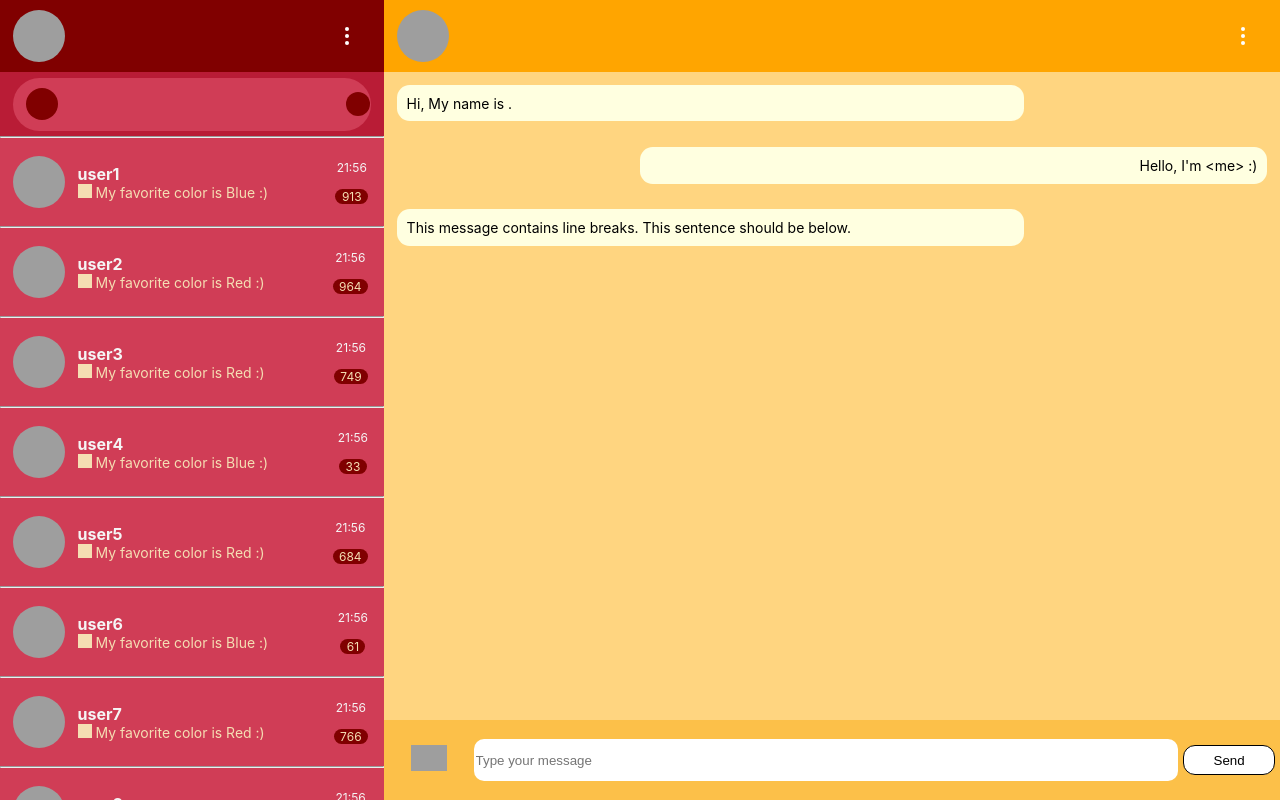
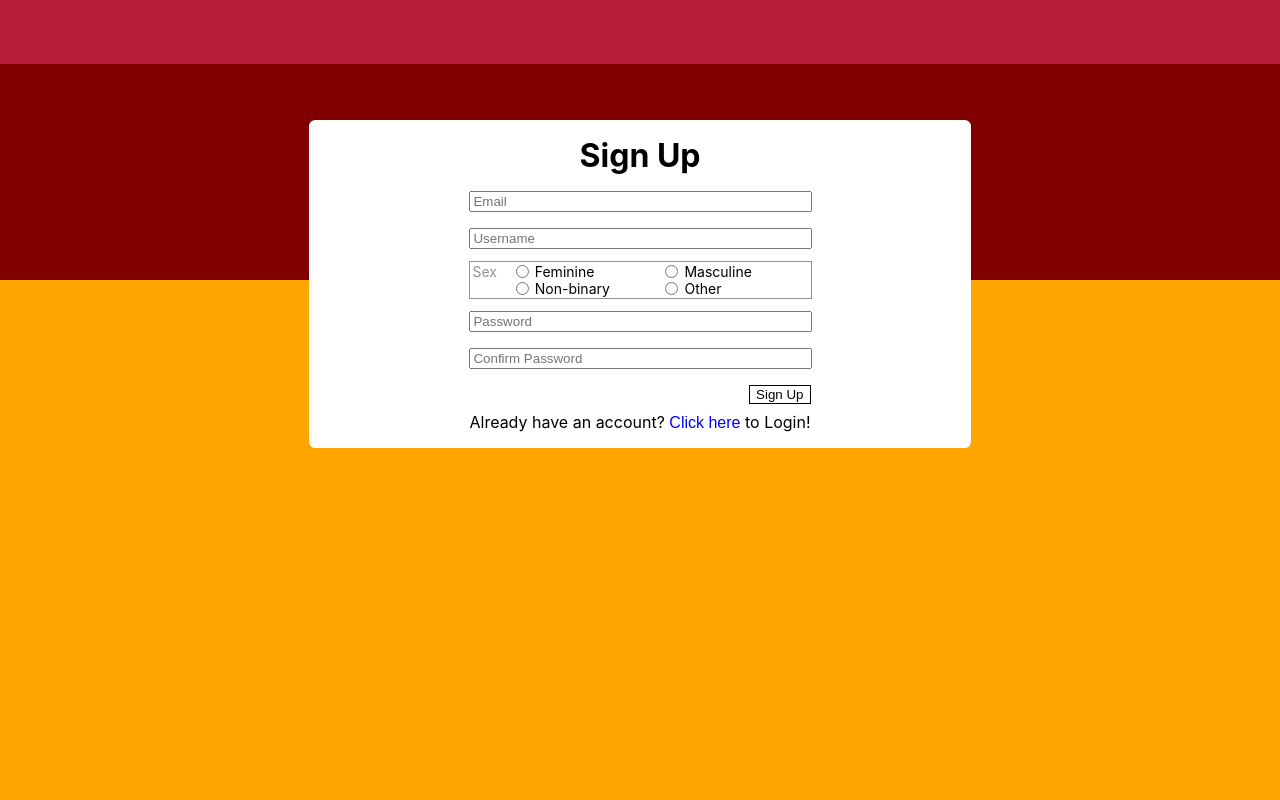
Before and after one commit to bissectra/chat, a React (Create React App) app: page / in a window 1280 px wide. Built offline with nearby package versions, Linux system fonts and the light colour scheme; grey boxes are pictures that could not be loaded.

Commit message:
signup front-back integration

```diff
--- a/package.json
+++ b/package.json
@@ -6,6 +6,7 @@
     "@testing-library/jest-dom": "^5.14.1",
     "@testing-library/react": "^11.2.7",
     "@testing-library/user-event": "^12.8.3",
+    "axios": "^0.22.0",
     "react": "^17.0.2",
     "react-bootstrap": "^1.6.4",
     "react-chat-bubble": "^0.8.7",
--- a/src/App.js
+++ b/src/App.js
@@ -8,7 +8,7 @@ class App extends React.Component {
   constructor(props) {
     super(props);
     this.state = {
-      userIsLogged: true,
+      userIsLogged: false,
     }
   }
 
@@ -20,7 +20,7 @@ class App extends React.Component {
     if (!this.state.userIsLogged) {
       return (
         <div className="App">
-          <Landing initialPage={'login'} />
+          <Landing initialPage={'signUp'} />
         </div>
       );
     }
--- a/src/components/landing/SignUpCard.js
+++ b/src/components/landing/SignUpCard.js
@@ -1,12 +1,36 @@
 import './SignUpCard.css'
 import React from 'react';
-
+import axios from 'axios';
 
 class SignUpCard extends React.Component {
-    login(e) {
-        e.preventDefault();
-        console.log("logged in")
+    constructor(props) {
+        super(props);
+        this.state = {
+            username: '',
+            email: '',
+            password: '',
+            password2: '',
+        }
     }
+
+    submitHandler = (event) => {
+        event.preventDefault();
+        console.log(this.state)
+        this.signUp();
+    }
+
+    async signUp() {
+        axios.post("http://localhost:3000/user", {
+            "username": this.state.username,
+            "email": this.state.email,
+            "password": this.state.password,
+        }).then((response) => {
+            console.log(response);
+        }).catch((error) => {
+            console.log(error);
+        })
+    }
+
 
     redirectToLogin() {
         console.log("redirected to login")
@@ -16,36 +40,40 @@ class SignUpCard extends React.Component {
         return (
             <div>
                 <h1>Sign Up</h1>
-                <form onSubmit={this.login}>
-                    <input type="email" id="email" name="email" placeholder="Email"></input><br />
-                    <input type="text" id="username" name="username" placeholder="Username"></input><br />
+                <form onSubmit={this.submitHandler}>
+                    <input type="email" id="email" name="email" placeholder="Email"
+                        onChange={(event) => this.setState({ email: event.target.value })} /><br />
+                    <input type="text" id="username" name="username" placeholder="Username"
+                        onChange={(event) => this.setState({ username: event.target.value })} /><br />
                     <div id="sex-input" className="boxed">
                         <div id="sex-input-title">
-                            <label for="sex-input" style={{ color: '#929292' }}>
+                            <label htmlFor="sex-input" style={{ color: '#929292' }}>
                                 Sex
                             </label>
                         </div>
                         <div id="sex-input-content" className="radio-button-group">
                             <div>
-                                <input type="radio" id="sexFeminine" name="sex" placeholder="sex" />
-                                <label for="sexFeminine">Feminine</label>
+                                <input type="radio" id="sexFeminine" name="sex" />
+                                <label htmlFor="sexFeminine">Feminine</label>
                             </div>
                             <div>
-                                <input type="radio" id="sexMasculine" name="sex" placeholder="sex" />
-                                <label for="sexMasculine">Masculine</label><br />
+                                <input type="radio" id="sexMasculine" name="sex" />
+                                <label htmlFor="sexMasculine">Masculine</label><br />
                             </div>
                             <div>
-                                <input type="radio" id="sexNonBinary" name="sex" placeholder="sex" />
-                                <label for="sexNonBinary">Non-binary</label>
+                                <input type="radio" id="sexNonBinary" name="sex" />
+                                <label htmlFor="sexNonBinary">Non-binary</label>
                             </div>
                             <div>
-                                <input type="radio" id="sexOther" name="sex" placeholder="sex" />
-                                <label for="sexOther">Other</label>
+                                <input type="radio" id="sexOther" name="sex" />
+                                <label htmlFor="sexOther">Other</label>
                             </div>
                         </div>
                     </div>
-                    <input type="password" id="password" name="password" placeholder="Password" required></input><br />
-                    <input type="password" id="password2" name="password2" placeholder="Confirm Password" required></input><br />
+                    <input type="password" id="password" name="password" placeholder="Password" required
+                        onChange={(event) => this.setState({ password: event.target.value })}></input><br />
+                    <input type="password" id="password2" name="password2" placeholder="Confirm Password" required
+                        onChange={(event) => this.setState({ password2: event.target.value })}></input><br />
                     <div id="login-button"><input type="submit" value="Sign Up" /></div>
                 </form>
                 <span id="unregistered-user-text">
```
Also changed, not shown: 1 other file (tests, documents, lock files or other folders).
